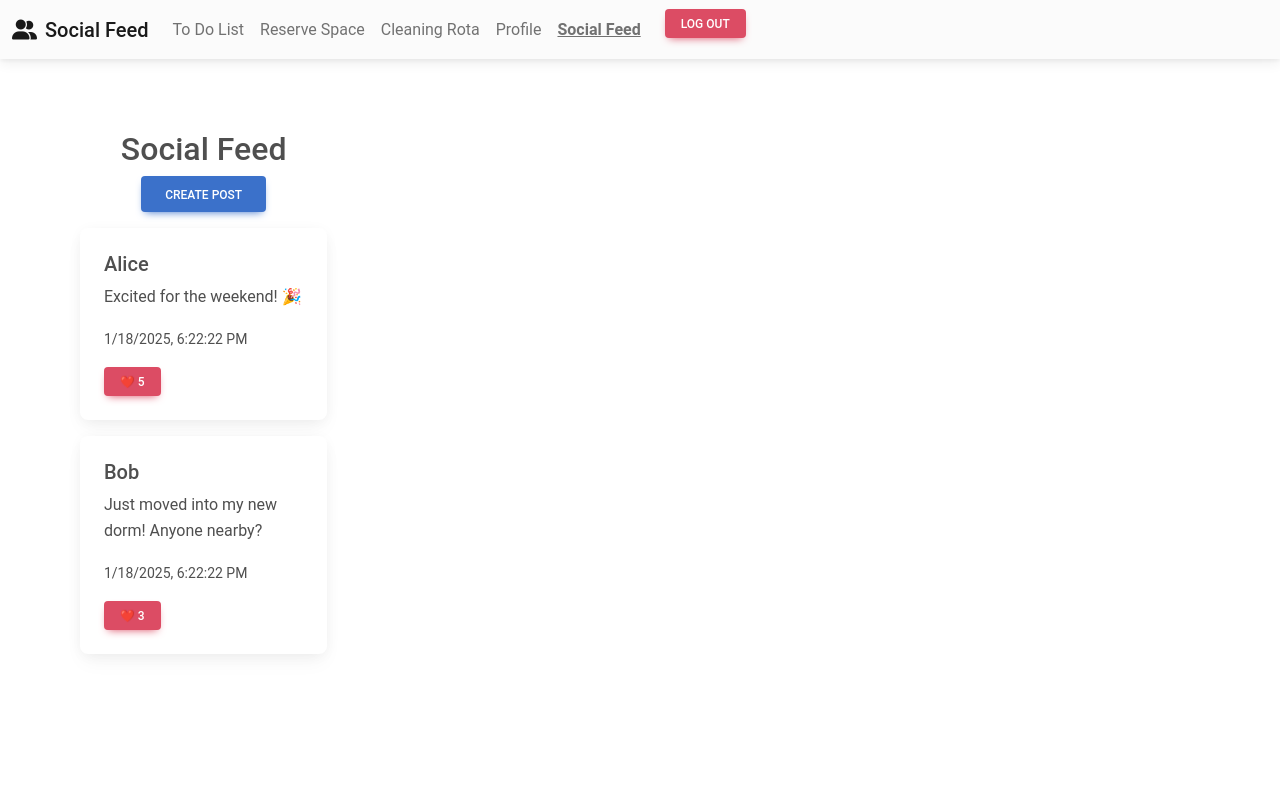
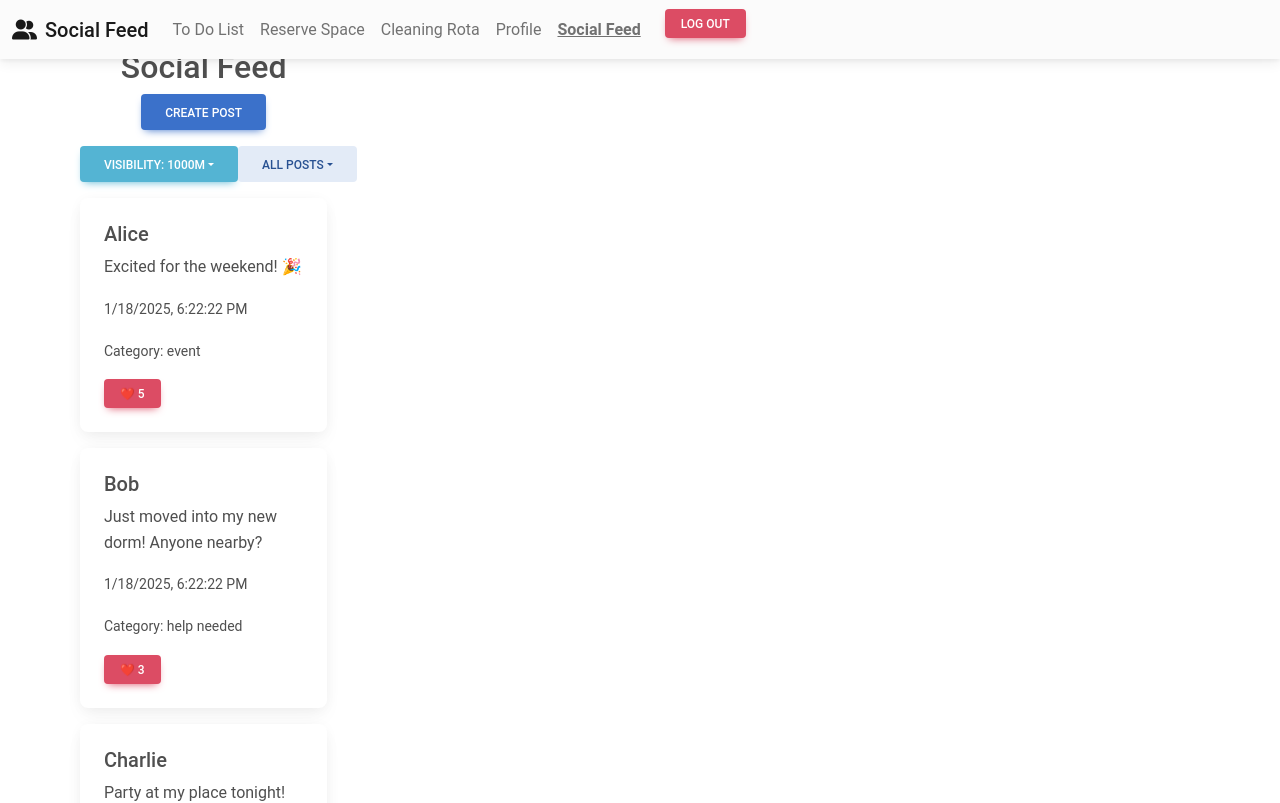
Before and after one commit to s00221135/p400-application, a React (Vite) app: page /social-feed in a window 1280 px wide. Shown: the top 803 px of the page. Built offline with nearby package versions, Linux system fonts and the light colour scheme; what amazon-cognito-identity-js would draw is missing.

Commit message:
edits to mock social interface

```diff
--- a/src/pages/AddPost.tsx
+++ b/src/pages/AddPost.tsx
@@ -7,17 +7,37 @@ import {
   MDBCardBody,
   MDBCardTitle,
   MDBCardText,
+  MDBModal,
+  MDBModalDialog,
+  MDBModalContent,
+  MDBModalHeader,
+  MDBModalTitle,
+  MDBModalBody,
+  MDBModalFooter,
 } from "mdb-react-ui-kit";
+
+// Predefined tag options
+const tagOptions = ["Event", "Help Needed", "Social", "College", "Miscellaneous"];
 
 const AddPost: React.FC = () => {
   const [postContent, setPostContent] = useState("");
+  const [selectedTags, setSelectedTags] = useState<string[]>([]);
+  const [geofence, setGeofence] = useState<string | null>(null);
+  const [showLocationModal, setShowLocationModal] = useState(false);
 
   const handleSubmit = async () => {
+    if (!geofence) {
+      alert("Please set a location before posting.");
+      return;
+    }
+
     const newPost = {
       content: postContent,
       author: "User123", // Replace with actual logged-in user
       createdAt: new Date().toISOString(),
       likes: 0,
+      geofence: geofence,
+      tags: selectedTags, // Attach selected tags
     };
 
     try {
@@ -27,11 +47,28 @@ const AddPost: React.FC = () => {
         body: JSON.stringify(newPost),
       });
       alert("Post created successfully!");
+      setPostContent("");
+      setSelectedTags([]); // Reset tags
     } catch (error) {
       console.error("Error creating post:", error);
     }
+  };
 
-    setPostContent("");
+  const handleConfigureLocation = () => {
+    setShowLocationModal(true);
+  };
+
+  // Placeholder function to simulate geofence selection
+  const saveGeofence = () => {
+    setGeofence("Custom Geofence Set"); // Replace with actual AWS Location Service data
+    setShowLocationModal(false);
+  };
+
+  // Handle tag selection (toggle)
+  const handleTagToggle = (tag: string) => {
+    setSelectedTags((prevTags) =>
+      prevTags.includes(tag) ? prevTags.filter((t) => t !== tag) : [...prevTags, tag]
+    );
   };
 
   return (
@@ -46,11 +83,59 @@ const AddPost: React.FC = () => {
             onChange={(e) => setPostContent(e.target.value)}
             className="mb-3"
           />
-          <MDBBtn color="primary" onClick={handleSubmit}>
+
+          {/* Tag Selection */}
+          <div className="mb-3">
+            <MDBCardText>Select Tags:</MDBCardText>
+            {tagOptions.map((tag) => (
+              <MDBBtn
+                key={tag}
+                color={selectedTags.includes(tag) ? "primary" : "secondary"}
+                outline={!selectedTags.includes(tag)}
+                size="sm"
+                className="m-1"
+                onClick={() => handleTagToggle(tag)}
+              >
+                {tag}
+              </MDBBtn>
+            ))}
+          </div>
+
+          {/* Configure Location Button */}
+          <MDBBtn color="info" onClick={handleConfigureLocation} className="mb-2">
+            Configure Location
+          </MDBBtn>
+          {geofence && <MDBCardText className="mt-2">📍 {geofence}</MDBCardText>}
+
+          {/* Submit Post */}
+          <MDBBtn color="primary" className="mt-3" onClick={handleSubmit}>
             Post
           </MDBBtn>
         </MDBCardBody>
       </MDBCard>
+
+      {/* Modal for location selection */}
+      <MDBModal open={showLocationModal} setOpen={setShowLocationModal}>
+        <MDBModalDialog>
+          <MDBModalContent>
+            <MDBModalHeader>
+              <MDBModalTitle>Set Post Visibility Area</MDBModalTitle>
+              <MDBBtn className="btn-close" color="none" onClick={() => setShowLocationModal(false)}></MDBBtn>
+            </MDBModalHeader>
+            <MDBModalBody>
+              {/* Placeholder Map */}
+              <div style={{ height: "300px", background: "#e0e0e0", textAlign: "center", padding: "20px" }}>
+                [ Map Component Goes Here ]
+              </div>
+              <p className="text-center mt-2">Select an area on the map for post visibility.</p>
+            </MDBModalBody>
+            <MDBModalFooter>
+              <MDBBtn color="secondary" onClick={() => setShowLocationModal(false)}>Cancel</MDBBtn>
+              <MDBBtn color="primary" onClick={saveGeofence}>Save Location</MDBBtn>
+            </MDBModalFooter>
+          </MDBModalContent>
+        </MDBModalDialog>
+      </MDBModal>
     </MDBContainer>
   );
 };
--- a/src/pages/SocialFeed.tsx
+++ b/src/pages/SocialFeed.tsx
@@ -1,6 +1,5 @@
 import React, { useState } from "react";
-import { useNavigate } from "react-router-dom"; // Import navigation hook
-import Navigation from "../components/Navigation"; // Import Navigation component
+import { useNavigate } from "react-router-dom";
 import {
   MDBContainer,
   MDBRow,
@@ -10,7 +9,12 @@ import {
   MDBCardText,
   MDBCardTitle,
   MDBBtn,
+  MDBDropdown,
+  MDBDropdownToggle,
+  MDBDropdownMenu,
+  MDBDropdownItem,
 } from "mdb-react-ui-kit";
+import Navigation from "../components/Navigation";
 
 interface Post {
   postId: string;
@@ -18,10 +22,14 @@ interface Post {
   author: string;
   createdAt: string;
   likes: number;
+  category: string;
+  locationRange: number; // Simulating geofencing radius
 }
 
 const SocialFeed: React.FC = () => {
-  const navigate = useNavigate(); // Hook for navigation
+  const navigate = useNavigate();
+
+  // Mock posts with location ranges
   const [posts, setPosts] = useState<Post[]>([
     {
       postId: "1",
@@ -29,6 +37,8 @@ const SocialFeed: React.FC = () => {
       author: "Alice",
       createdAt: new Date().toISOString(),
       likes: 5,
+      category: "event",
+      locationRange: 100, // This post is visible within 100m
     },
     {
       postId: "2",
@@ -36,10 +46,25 @@ const SocialFeed: React.FC = () => {
       author: "Bob",
       createdAt: new Date().toISOString(),
       likes: 3,
+      category: "help needed",
+      locationRange: 500, // This post is visible within 500m
+    },
+    {
+      postId: "3",
+      content: "Party at my place tonight!",
+      author: "Charlie",
+      createdAt: new Date().toISOString(),
+      likes: 10,
+      category: "event",
+      locationRange: 1000, // This post is visible within 1km
     },
   ]);
 
-  // Simulate liking a post (without API)
+  // User-selected filtering options
+  const [selectedRadius, setSelectedRadius] = useState<number>(1000);
+  const [selectedCategory, setSelectedCategory] = useState<string>("all");
+
+  // Function to handle liking a post
   const handleLike = (postId: string) => {
     setPosts((prevPosts) =>
       prevPosts.map((post) =>
@@ -50,29 +75,79 @@ const SocialFeed: React.FC = () => {
 
   return (
     <>
-      {/* Navigation Bar */}
       <Navigation />
 
-      {/* Page Content */}
-      <MDBContainer>
+      <MDBContainer className="mt-5">
         <MDBRow className="justify-content-center">
           <MDBCol md="8">
             <h2 className="text-center">Social Feed</h2>
 
+            {/* Create Post Button */}
             <div className="text-center mb-3">
-              {/* Navigate to AddPost page instead of opening a modal */}
               <MDBBtn color="primary" onClick={() => navigate("/add-post")}>
                 Create Post
               </MDBBtn>
             </div>
 
-            {posts.map((post) => (
+            {/* Post Filtering */}
+            <div className="d-flex justify-content-between mb-3">
+              {/* Filter by Radius */}
+              <MDBDropdown>
+                <MDBDropdownToggle color="info">
+                  Visibility: {selectedRadius}m
+                </MDBDropdownToggle>
+                <MDBDropdownMenu>
+                  <MDBDropdownItem onClick={() => setSelectedRadius(100)}>
+                    100m - Accommodation
+                  </MDBDropdownItem>
+                  <MDBDropdownItem onClick={() => setSelectedRadius(500)}>
+                    500m - Local Area
+                  </MDBDropdownItem>
+                  <MDBDropdownItem onClick={() => setSelectedRadius(1000)}>
+                    1km - Campus
+                  </MDBDropdownItem>
+                </MDBDropdownMenu>
+              </MDBDropdown>
+
+              {/* Filter by Category */}
+              <MDBDropdown>
+                <MDBDropdownToggle color="secondary">
+                  {selectedCategory === "all" ? "All Posts" : selectedCategory}
+                </MDBDropdownToggle>
+                <MDBDropdownMenu>
+                  <MDBDropdownItem onClick={() => setSelectedCategory("all")}>
+                    All Posts
+                  </MDBDropdownItem>
+                  <MDBDropdownItem onClick={() => setSelectedCategory("event")}>
+                    Events
+                  </MDBDropdownItem>
+                  <MDBDropdownItem onClick={() => setSelectedCategory("help needed")}>
+                    Help Needed
+                  </MDBDropdownItem>
+                  <MDBDropdownItem onClick={() => setSelectedCategory("college")}>
+                    College
+                  </MDBDropdownItem>
+                </MDBDropdownMenu>
+              </MDBDropdown>
+            </div>
+
+            {/* Display filtered posts */}
+            {posts
+              .filter(
+                (post) =>
+                  post.locationRange <= selectedRadius &&
+                  (selectedCategory === "all" || post.category === selectedCategory)
+              )
+              .map((post) => (
                 <MDBCard key={post.postId} className="mb-3">
                   <MDBCardBody>
                     <MDBCardTitle>{post.author}</MDBCardTitle>
                     <MDBCardText>{post.content}</MDBCardText>
                     <MDBCardText>
                       <small>{new Date(post.createdAt).toLocaleString()}</small>
+                    </MDBCardText>
+                    <MDBCardText>
+                      <small>Category: {post.category}</small>
                     </MDBCardText>
 
                     <MDBBtn color="danger" size="sm" onClick={() => handleLike(post.postId)}>
@@ -81,6 +156,13 @@ const SocialFeed: React.FC = () => {
                   </MDBCardBody>
                 </MDBCard>
               ))}
+
+            {/* No posts message */}
+            {posts.filter(
+              (post) =>
+                post.locationRange <= selectedRadius &&
+                (selectedCategory === "all" || post.category === selectedCategory)
+            ).length === 0 && <p className="text-center">No posts available in this range.</p>}
           </MDBCol>
         </MDBRow>
       </MDBContainer>
```
Lines whose indentation alone changed are shown as unchanged.
